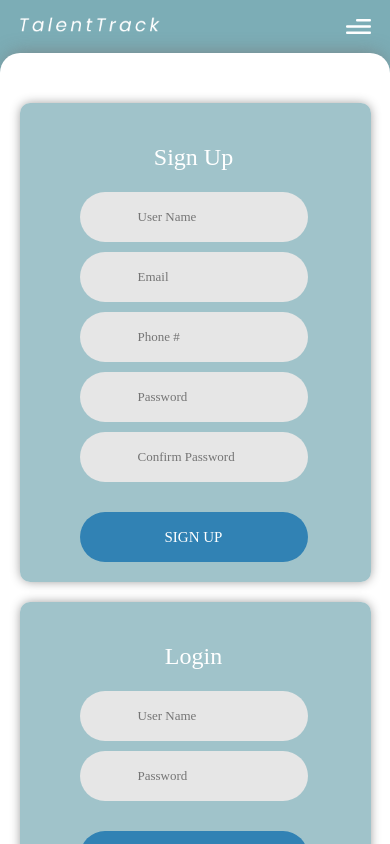
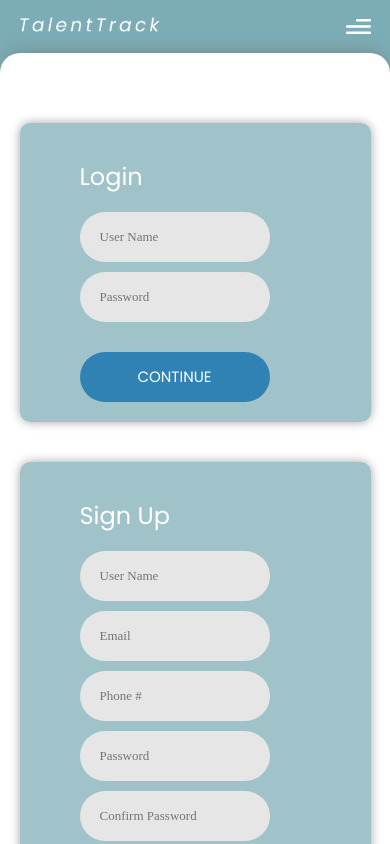
Before and after one commit to Prithviraj-debug/talent_track, a React (Vite) app: page /signin in a window 390 px wide. Shown: the top 844 px of the page. Built offline with nearby package versions, Linux system fonts and the light colour scheme; a web font is replaced by a local one.

Commit message:
signin page enhanced....

```diff
--- a/src/components/authentication/authentication.component.jsx
+++ b/src/components/authentication/authentication.component.jsx
@@ -1,11 +1,18 @@
 import SignIn from "../sign-in/sign-in.component";
 import SignUp from "../sign-up/sign-up.component";
+import down from '../../assets/down.png'
 
 const Authentication = () => {
     return (
         <div className="limiter">
+            <SignIn />
+            {/* <div className="exploreMore">
+                <button>
+                    New User?
+                    <img className="down" src={down} alt="down image" />
+                </button>
+            </div> */}
             <SignUp />
-            <SignIn />
         </div>
     )
 }
--- a/src/components/home-left/home-left.component.jsx
+++ b/src/components/home-left/home-left.component.jsx
@@ -7,8 +7,8 @@ const HomeLeft = (props) => {
     const handleButtonClick = () => {
         console.log("clicked");
         window.scrollTo({
-          top: window.innerHeight, // Scroll down by the viewport height
-          behavior: 'smooth', // Add smooth scrolling effect
+          top: window.innerHeight,
+          behavior: 'smooth',
         });
       };
 
@@ -22,10 +22,10 @@ const HomeLeft = (props) => {
                 button && (
                     <div className={`${divClass}`}>
                         <Link to={linkTo}>
-                        <button onClick={handleButtonClick}>
-                            {btnText}
-                            <img className={`${imgClass}`} src={imgSrc} alt={`${imgAlt}`} />
-                        </button>
+                            <button onClick={handleButtonClick}>
+                                {btnText}
+                                <img className={`${imgClass}`} src={imgSrc} alt={`${imgAlt}`} />
+                            </button>
                         </Link>
                     </div>
                 )
--- a/src/components/sign-in/sign-in.styles.css
+++ b/src/components/sign-in/sign-in.styles.css
@@ -1,6 +1,6 @@
 .limiter {
   display: flex;
-  justify-content: space-between;
+  justify-content: center;
   padding: 50px;
   align-items: center;
   background-color: white;
@@ -9,6 +9,10 @@
 -moz-box-shadow: 0px -5px 19px -7px rgba(117,117,117,0.87);
 box-shadow: 0px -5px 19px -7px rgba(117,117,117,0.87);
 z-index: -2;
+}
+
+.limiter div {
+  /* width: 100%; */
 }
 
 .logo_container{
@@ -43,7 +47,8 @@ button:hover {
   display: flex;
   flex-wrap: wrap;
   justify-content: space-between;
-  padding: 100px 130px 33px 95px;
+  margin: 20px;
+  padding: 100px 40px;
   box-shadow: 0px 0px 11px -1px rgba(0,0,0,0.44);
 -webkit-box-shadow: 0px 0px 11px -1px rgba(0,0,0,0.44);
 -moz-box-shadow: 0px 0px 11px -1px rgba(0,0,0,0.44);
@@ -51,13 +56,11 @@ button:hover {
 
 
 .login100-form-title {
-  font-family: Poppins-Bold;
   font-size: 24px;
   color: #ffffff;
   line-height: 1.2;
   text-align: center;
-
-  width: 100%;
+  width: fit-content;
   display: block;
   padding-bottom: 54px;
 }
@@ -75,7 +78,6 @@ button:hover {
   font-size: 15px;
   line-height: 1.5;
   color: #666666;
-
   display: block;
   width: 100%;
   background: #e6e6e6;
@@ -93,12 +95,10 @@ button:hover {
 }
 
 .login100-form-btn {
-  font-family: Montserrat-Bold;
   font-size: 15px;
   line-height: 1.5;
   color: #fff;
   text-transform: uppercase;
-
   width: 100%;
   height: 50px;
   border-radius: 25px;
@@ -107,7 +107,6 @@ button:hover {
   justify-content: center;
   align-items: center;
   padding: 0 25px;
-
   transition: all 0.4s;
 }
 
@@ -152,15 +151,16 @@ button:hover {
   .wrap-login100 {
     width: 90vw;
   }
+
+  .input100 {
+    padding: 0 10px 0 20px;
+  }
 }
 
 @media (max-width: 377px){
   .wrap-login100 {
-    width: 100vw;
-    height: 500px;
+    /* width: 100vw; */
+    /* height: 500px; */
     align-items: center;
   }
-  .login100-pic {
-    display: none;
-  }
 }
--- a/src/components/sign-up/sign-up.component.jsx
+++ b/src/components/sign-up/sign-up.component.jsx
@@ -3,7 +3,7 @@ import "./sign-up.styles.css";
 
 const SignUp = () => {
     return (
-        <div>
+        <div className="signup-container">
             <div class="wrap-login100">
                 <form class="login100-form validate-form">
                     <span class="login100-form-title">
```
